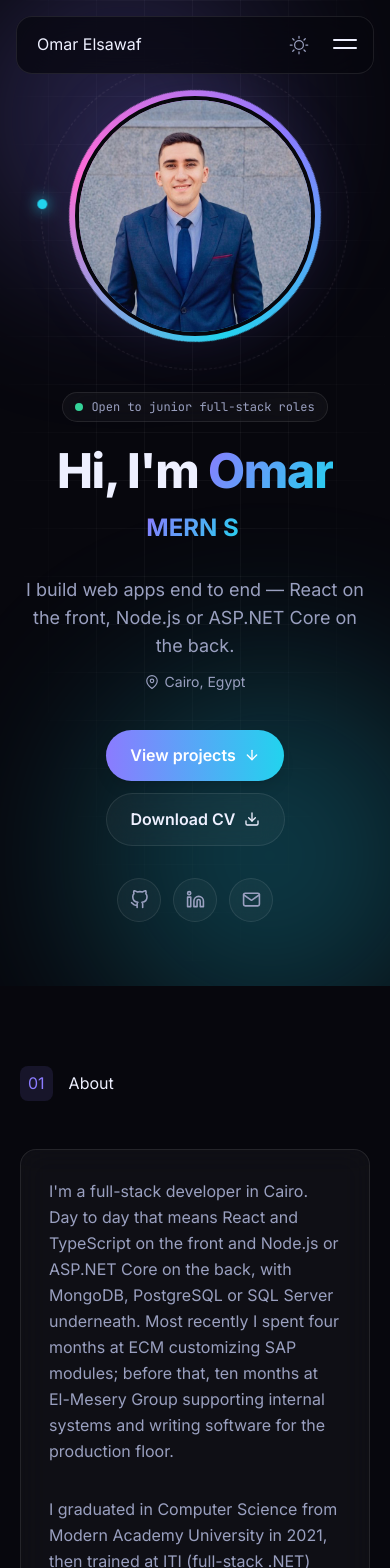
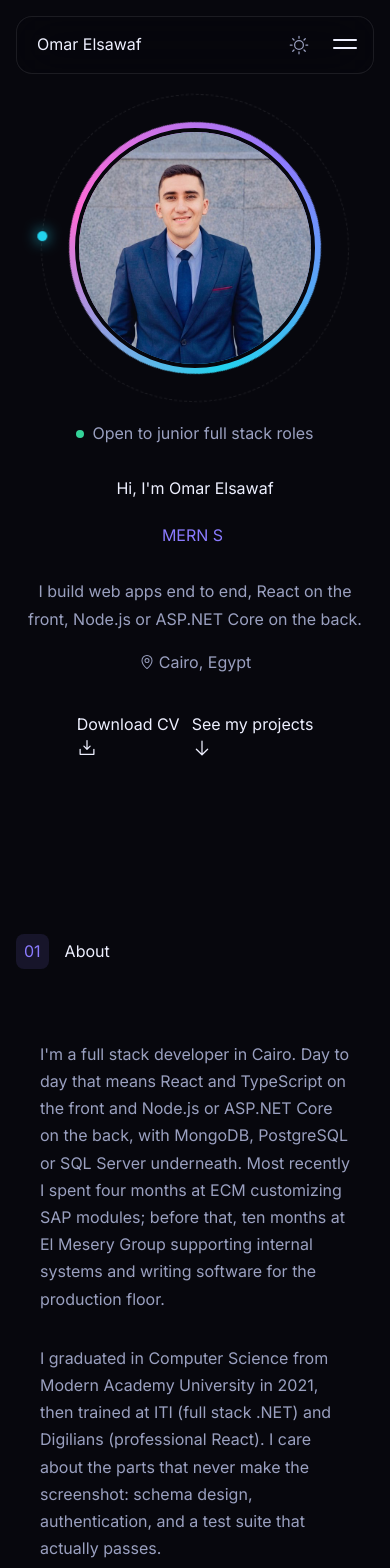
Before and after one commit to OmarELswaf/portfolio, a React (Vite) app: page / in a window 390 px wide. Shown: the top 1568 px of the page. Built offline with nearby package versions, Linux system fonts and the light colour scheme.

Commit message:
Apply design rules: sections

```diff
--- a/src/components/sections/About.jsx
+++ b/src/components/sections/About.jsx
@@ -1,16 +1,17 @@
 import { personalInfo } from '../../data/portfolioData';
 import Reveal from '../ui/Reveal';
 import SectionHeading from '../ui/SectionHeading';
+import { nh } from '../../lib/nh';
 
 export default function About() {
   return (
     <section id="about" className="py-20 scroll-mt-16">
-      <div className="max-w-6xl mx-auto px-5 md:px-8">
+      <div className="max-w-6xl mx-auto px-4 md:px-8">
         <Reveal>
           <SectionHeading index="01" title="About" />
-          <div className="glass rounded-2xl p-7 md:p-10 grid md:grid-cols-2 gap-8 text-[var(--text-muted)] leading-relaxed">
-            <p>{personalInfo.bio}</p>
-            <p>{personalInfo.bioExtended}</p>
+          <div className="card rounded-2xl p-6 md:p-10 grid md:grid-cols-2 gap-8 body-3" style={{ color: 'var(--text-muted)' }}>
+            <p>{nh(personalInfo.bio)}</p>
+            <p>{nh(personalInfo.bioExtended)}</p>
           </div>
         </Reveal>
       </div>
--- a/src/components/sections/Contact.jsx
+++ b/src/components/sections/Contact.jsx
@@ -1,4 +1,4 @@
-import { FiMail } from 'react-icons/fi';
+import { PiEnvelopeSimple, PiLinkedinLogo } from 'react-icons/pi';
 import { personalInfo } from '../../data/portfolioData';
 import Reveal from '../ui/Reveal';
 import SectionHeading from '../ui/SectionHeading';
@@ -6,18 +6,16 @@ import SectionHeading from '../ui/SectionHeading';
 export default function Contact() {
   return (
     <section id="contact" className="py-20 scroll-mt-16">
-      <div className="max-w-6xl mx-auto px-5 md:px-8">
+      <div className="max-w-6xl mx-auto px-4 md:px-8">
         <Reveal>
           <SectionHeading index="05" title="Contact" />
-          <div className="relative glass rounded-3xl p-8 md:p-14 text-center overflow-hidden">
-            <div className="blob w-64 h-64 bg-[var(--accent)] -top-20 -right-20" />
-            <h3 className="relative text-3xl md:text-4xl font-extrabold">Let's build something <span className="grad-text">together</span></h3>
-            <p className="relative mt-4 text-[var(--text-muted)] max-w-xl mx-auto">
-              I'm open to junior full-stack roles and paid internships, and I reply to freelance inquiries too. Email is the fastest way to reach me.
-            </p>
-            <a href={personalInfo.socials.email} className="relative mt-8 inline-flex items-center gap-2 px-7 py-3.5 rounded-full font-semibold text-white bg-gradient-to-r from-[var(--accent)] to-[var(--accent2)] hover:scale-105 transition-transform">
-              Say hello <FiMail />
-            </a>
+          <div className="card rounded-3xl p-8 md:p-12 text-center">
+            <h3 className="heading-4 max-w-[680px] mx-auto">Open to junior full stack roles and paid internships</h3>
+            <p className="body-3 mt-4 max-w-[680px] mx-auto" style={{ color: 'var(--text-muted)' }}>I also reply to freelance inquiries. Email is the fastest way to reach me.</p>
+            <div className="mt-8 flex flex-wrap gap-3 justify-center">
+              <a href={personalInfo.socials.email} className="btn btn-primary">Email Omar <PiEnvelopeSimple size={20} /></a>
+              <a href={personalInfo.socials.linkedin} target="_blank" rel="noopener noreferrer" className="btn btn-ghost">LinkedIn <PiLinkedinLogo size={20} /></a>
+            </div>
           </div>
         </Reveal>
       </div>
--- a/src/components/sections/Hero.jsx
+++ b/src/components/sections/Hero.jsx
@@ -1,16 +1,18 @@
 import { useEffect, useState } from 'react';
 import { motion } from 'framer-motion';
-import { FiGithub, FiLinkedin, FiMail, FiDownload, FiArrowDown, FiMapPin } from 'react-icons/fi';
-import { SiReact, SiNodedotjs, SiMongodb } from 'react-icons/si';
+import { PiDownloadSimple, PiArrowDown, PiMapPin } from 'react-icons/pi';
 import { personalInfo, stats } from '../../data/portfolioData';
+import { nh } from '../../lib/nh';
 
-const roles = ['Full-Stack Developer', 'MERN Stack Developer', 'React & Node.js Engineer', 'ASP.NET Core Developer'];
+const roles = ['Full Stack Developer', 'MERN Stack Developer', 'React and Node.js Developer', 'ASP.NET Core Developer'];
 
 function Typer() {
   const [i, setI] = useState(0);
   const [text, setText] = useState('');
   const [del, setDel] = useState(false);
   useEffect(() => {
+    const reduce = window.matchMedia('(prefers-reduced-motion: reduce)').matches;
+    if (reduce) { setText(roles[0]); return; }
     const full = roles[i];
     const t = setTimeout(() => {
       if (!del) {
@@ -23,64 +25,42 @@ function Typer() {
     }, del ? 35 : 70);
     return () => clearTimeout(t);
   }, [text, del, i]);
-  return <span className="grad-text">{text}<span className="cursor" /></span>;
+  return <span style={{ color: 'var(--accent)' }}>{text}<span className="cursor" /></span>;
 }
 
-const up = (d = 0) => ({ initial: { opacity: 0, y: 24 }, animate: { opacity: 1, y: 0 }, transition: { duration: 0.7, delay: d, ease: [0.22, 1, 0.36, 1] } });
+const ease = [0.22, 1, 0.36, 1];
+const up = (d = 0) => ({ initial: { opacity: 0, y: 24 }, animate: { opacity: 1, y: 0 }, transition: { duration: 0.7, delay: d, ease } });
 
 export default function Hero() {
   return (
-    <section id="top" className="relative min-h-screen flex items-center pt-24 pb-16 overflow-hidden">
-      <div className="absolute inset-0 bg-grid pointer-events-none" />
-      <div className="blob w-72 h-72 bg-[var(--accent)] -top-10 -left-10" />
-      <div className="blob w-80 h-80 bg-[var(--accent2)] bottom-0 right-0" style={{ animationDelay: '-6s' }} />
-      <div className="relative max-w-6xl mx-auto px-5 md:px-8 w-full grid lg:grid-cols-[1.15fr_.85fr] gap-14 items-center">
+    <section id="top" className="relative min-h-screen flex items-center pt-32 pb-24 overflow-hidden">
+      <div className="relative max-w-6xl mx-auto px-4 md:px-8 w-full grid lg:grid-cols-[1.15fr_.85fr] gap-12 items-center">
         <div className="order-2 lg:order-1 text-center lg:text-left">
-          <motion.p {...up(0.05)} className="inline-flex items-center gap-2 mono text-xs px-3 py-1.5 rounded-full glass text-[var(--text-muted)]">
-            <span className="relative flex h-2 w-2"><span className="animate-ping absolute inline-flex h-full w-full rounded-full bg-emerald-400 opacity-75" /><span className="relative inline-flex rounded-full h-2 w-2 bg-emerald-400" /></span>
-            Open to junior full-stack roles
+          <motion.p {...up(0.05)} className="inline-flex items-center gap-2 caption-1 px-3 py-1 rounded-full card" style={{ color: 'var(--text-muted)' }}>
+            <span className="w-2 h-2 rounded-full bg-emerald-400" /> Open to junior full stack roles
           </motion.p>
-          <motion.h1 {...up(0.15)} className="mt-6 text-5xl sm:text-6xl xl:text-7xl font-extrabold tracking-tight leading-[1.05]">
-            Hi, I'm <span className="grad-text">Omar</span>
+          <motion.h1 {...up(0.15)} className="heading-1 hero-heading mt-6 max-w-[680px] mx-auto lg:mx-0 pb-1">
+            Hi, I'm Omar Elsawaf
           </motion.h1>
-          <motion.h2 {...up(0.25)} className="mt-4 text-2xl sm:text-3xl font-bold h-10">
-            <Typer />
-          </motion.h2>
-          <motion.p {...up(0.35)} className="mt-6 text-[var(--text-muted)] text-lg max-w-xl mx-auto lg:mx-0">
-            {personalInfo.headline}
+          <motion.h2 {...up(0.25)} className="heading-5 mt-4 h-8"><Typer /></motion.h2>
+          <motion.p {...up(0.35)} className="body-3 mt-6 max-w-[680px] mx-auto lg:mx-0" style={{ color: 'var(--text-muted)' }}>
+            {nh(personalInfo.headline)}
           </motion.p>
-          <motion.p {...up(0.4)} className="mt-3 inline-flex items-center gap-1.5 text-sm text-[var(--text-muted)]"><FiMapPin /> {personalInfo.location}</motion.p>
+          <motion.p {...up(0.4)} className="caption-1 mt-4 inline-flex items-center gap-1" style={{ color: 'var(--text-muted)' }}><PiMapPin size={16} /> {personalInfo.location}</motion.p>
           <motion.div {...up(0.5)} className="mt-8 flex flex-wrap gap-3 justify-center lg:justify-start">
-            <a href="#projects" className="inline-flex items-center gap-2 px-6 py-3 rounded-full font-semibold text-white bg-gradient-to-r from-[var(--accent)] to-[var(--accent2)] hover:scale-105 transition-transform shadow-lg shadow-[var(--accent)]/30">
-              View projects <FiArrowDown />
-            </a>
-            <a href={personalInfo.resumeUrl} target="_blank" rel="noopener noreferrer" className="inline-flex items-center gap-2 px-6 py-3 rounded-full font-semibold glass hover:bg-[var(--bg-hover)] transition-colors">
-              Download CV <FiDownload />
-            </a>
+            <a href={personalInfo.resumeUrl} target="_blank" rel="noopener noreferrer" className="btn btn-primary">Download CV <PiDownloadSimple size={20} /></a>
+            <a href="#projects" className="btn btn-ghost">See my projects <PiArrowDown size={20} /></a>
           </motion.div>
-          <motion.ul {...up(0.6)} className="mt-8 flex gap-3 justify-center lg:justify-start" aria-label="Social links">
-            {[[personalInfo.socials.github, 'GitHub', FiGithub], [personalInfo.socials.linkedin, 'LinkedIn', FiLinkedin], [personalInfo.socials.email, 'Email', FiMail]].map(([href, label, Icon]) => (
-              <li key={label}>
-                <a href={href} target={href.startsWith('mailto:') ? undefined : '_blank'} rel="noopener noreferrer" aria-label={label}
-                  className="grid place-items-center w-11 h-11 rounded-full glass text-[var(--text-muted)] hover:text-[var(--accent)] hover:-translate-y-1 transition-all">
-                  <Icon size={19} />
-                </a>
-              </li>
-            ))}
-          </motion.ul>
         </div>
 
-        <motion.div initial={{ opacity: 0, scale: 0.85 }} animate={{ opacity: 1, scale: 1 }} transition={{ duration: 0.9, ease: [0.22, 1, 0.36, 1] }}
-          className="order-1 lg:order-2 flex justify-center">
+        <motion.div initial={{ opacity: 0, scale: 0.9 }} animate={{ opacity: 1, scale: 1 }} transition={{ duration: 0.9, ease }} className="order-1 lg:order-2 flex justify-center">
           <div className="relative w-60 h-60 sm:w-72 sm:h-72 lg:w-80 lg:h-80">
-            <div className="avatar-glow" />
             <div className="orbit" />
             <div className="avatar-ring" />
-            <img src="/profile.jpg" alt="Omar Elsawaf" width="640" height="640"
-              className="relative w-full h-full rounded-full object-cover border-4 border-[var(--bg)]" />
-            <div className="hidden sm:flex items-center gap-1.5 float-a absolute -left-10 top-8 glass rounded-xl px-3 py-2 mono text-xs shadow-xl"><SiReact className="text-sky-400" /> React</div>
-            <div className="hidden sm:flex items-center gap-1.5 float-b absolute -right-10 top-24 glass rounded-xl px-3 py-2 mono text-xs shadow-xl"><SiNodedotjs className="text-green-500" /> Node.js</div>
-            <div className="hidden sm:flex items-center gap-1.5 float-a absolute left-2 -bottom-3 glass rounded-xl px-3 py-2 mono text-xs shadow-xl" style={{ animationDelay: '-2s' }}><SiMongodb className="text-emerald-500" /> MongoDB</div>
+            <img src="/profile.jpg" alt="Omar Elsawaf" width="640" height="640" className="relative w-full h-full rounded-full object-cover border-4" style={{ borderColor: 'var(--bg)' }} />
+            <div className="hidden sm:block float-a absolute -left-10 top-8 card rounded-xl px-3 py-2 caption-1">React</div>
+            <div className="hidden sm:block float-b absolute -right-10 top-24 card rounded-xl px-3 py-2 caption-1">Node.js</div>
+            <div className="hidden sm:block float-a absolute left-2 -bottom-4 card rounded-xl px-3 py-2 caption-1" style={{ animationDelay: '-2s' }}>MongoDB</div>
           </div>
         </motion.div>
       </div>
@@ -88,8 +68,8 @@ export default function Hero() {
         <ul className="max-w-3xl mx-auto grid grid-cols-4 gap-4 px-8">
           {stats.map((s) => (
             <li key={s.label} className="text-center">
-              <p className="text-2xl font-extrabold grad-text">{s.value}{s.suffix}</p>
-              <p className="text-xs text-[var(--text-muted)]">{s.label}</p>
+              <p className="num heading-5">{s.value}{s.suffix}</p>
+              <p className="caption-4" style={{ color: 'var(--text-muted)' }}>{s.label}</p>
             </li>
           ))}
         </ul>
```
Also changed, not shown: src/components/sections/Experience.jsx (+12 -16 lines), src/components/sections/Projects.jsx (+18 -18 lines), src/components/sections/Skills.jsx (+6 -13 lines).
